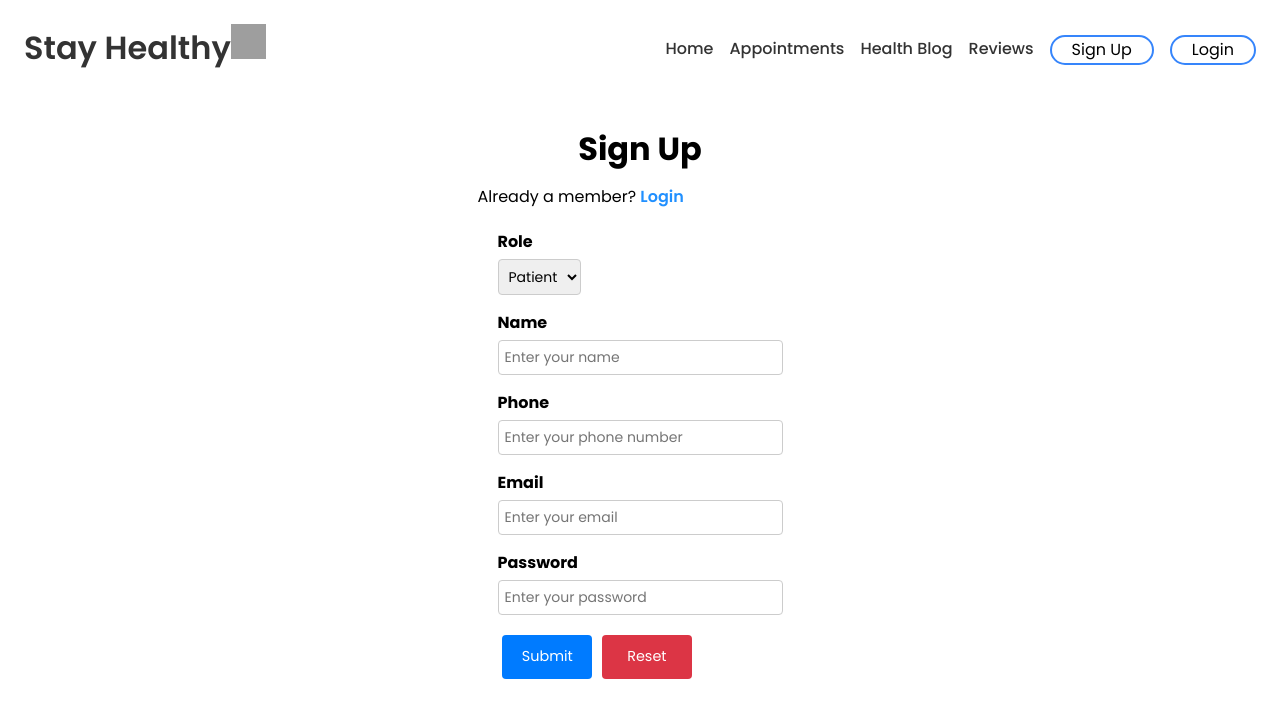
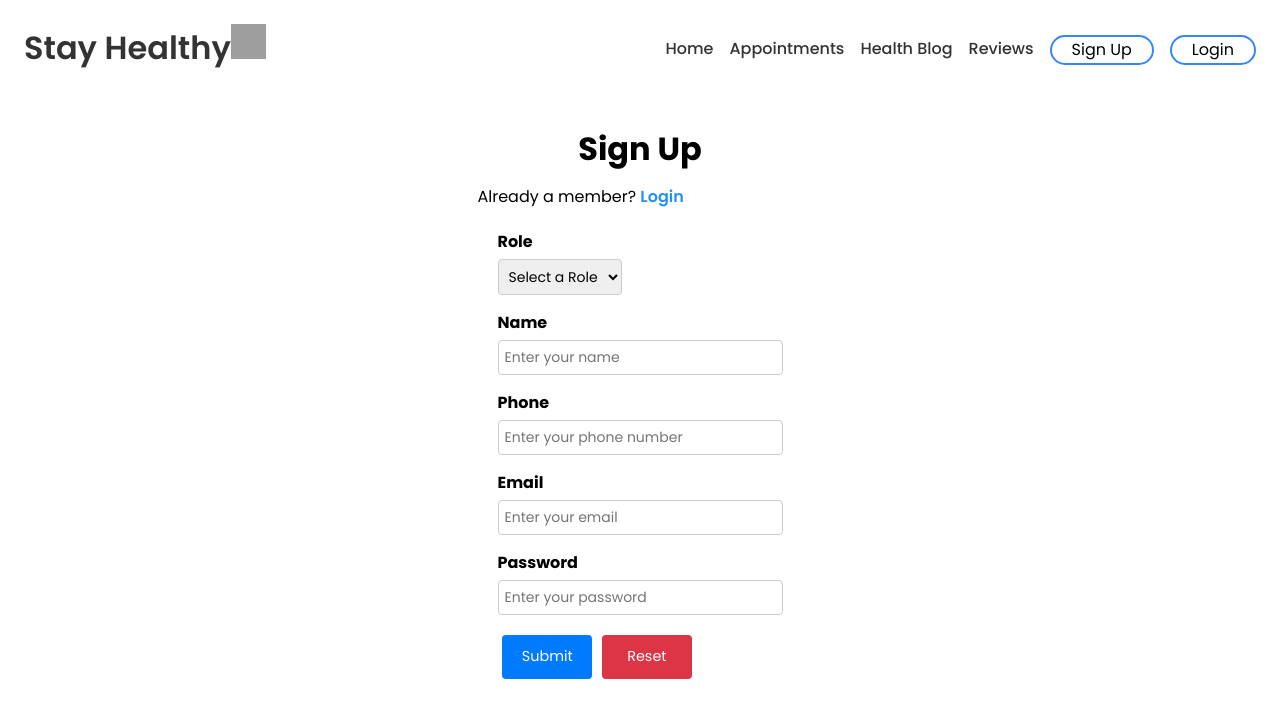
Before and after one commit to JoeyScottSchronce/frontend_developer_capstone_project, a React (Create React App) app: page /SignUp in a window 1280 px wide. Shown: the top 718 px of the page. Built offline with nearby package versions, Linux system fonts and the light colour scheme; grey boxes are pictures that could not be loaded.

Commit message:
improve the role section and role logic

```diff
--- a/src/Components/SignUp/SignUp.jsx
+++ b/src/Components/SignUp/SignUp.jsx
@@ -5,6 +5,7 @@ import "./SignUp.css";
 
 function SignUp() {
     // State variables using useState hook
+    const [role, setRole] = useState('');
     const [name, setName] = useState('');
     const [email, setEmail] = useState('');
     const [phone, setPhone] = useState('');
@@ -15,10 +16,16 @@ function SignUp() {
 
     // Function to handle form submission
     const register = async (e) => {
-        e.preventDefault(); // Prevent default form submission
+        e.preventDefault();
+        setShowerr({});
 
-        // Reset error messages
-        setShowerr({});
+        // Check if role is selected
+        if (!role) {
+            setShowerr((prevErrors) => ({
+                ...prevErrors, role: "Please select a role"
+            }));
+            return;
+        }
 
         // Check if the password is at least 8 characters long
         if (password.length < 8) {
@@ -46,6 +53,7 @@ function SignUp() {
                     "Content-Type": "application/json",
                 },
                 body: JSON.stringify({
+                    role: role,
                     name: name,
                     email: email,
                     password: password,
@@ -67,6 +75,7 @@ function SignUp() {
             if (json.authtoken) {
                 // Store user data in session storage
                 sessionStorage.setItem("auth-token", json.authtoken);
+                sessionStorage.setItem("role", role);
                 sessionStorage.setItem("name", name);
                 sessionStorage.setItem("phone", phone);
                 sessionStorage.setItem("email", email);
@@ -92,6 +101,7 @@ function SignUp() {
     };
 
     const resetForm = () => {
+        setRole("");
         setName("");
         setEmail("");
         setPhone("");
@@ -110,11 +120,19 @@ function SignUp() {
 
                         <div className='sign-up-form-group'>
                             <label htmlFor="role">Role</label>
-                            <select id="role" className="sign-up-form-control">
+                            <select
+                                id="role"
+                                className="sign-up-form-control"
+                                value={role}
+                                onChange={(e) => setRole(e.target.value)}
+                                required>
+                                <option value="" disabled hidden>Select a Role</option>
                                 <option value="patient">Patient</option>
                                 <option value="doctor">Doctor</option>
                             </select>
+                            {showerr.role && <div className="sign-up-err" style={{ color: 'red' }}>{showerr.role}</div>}
                         </div>
+
 
                         <div className="sign-up-form-group">
                             <label htmlFor="name">Name</label>
```
